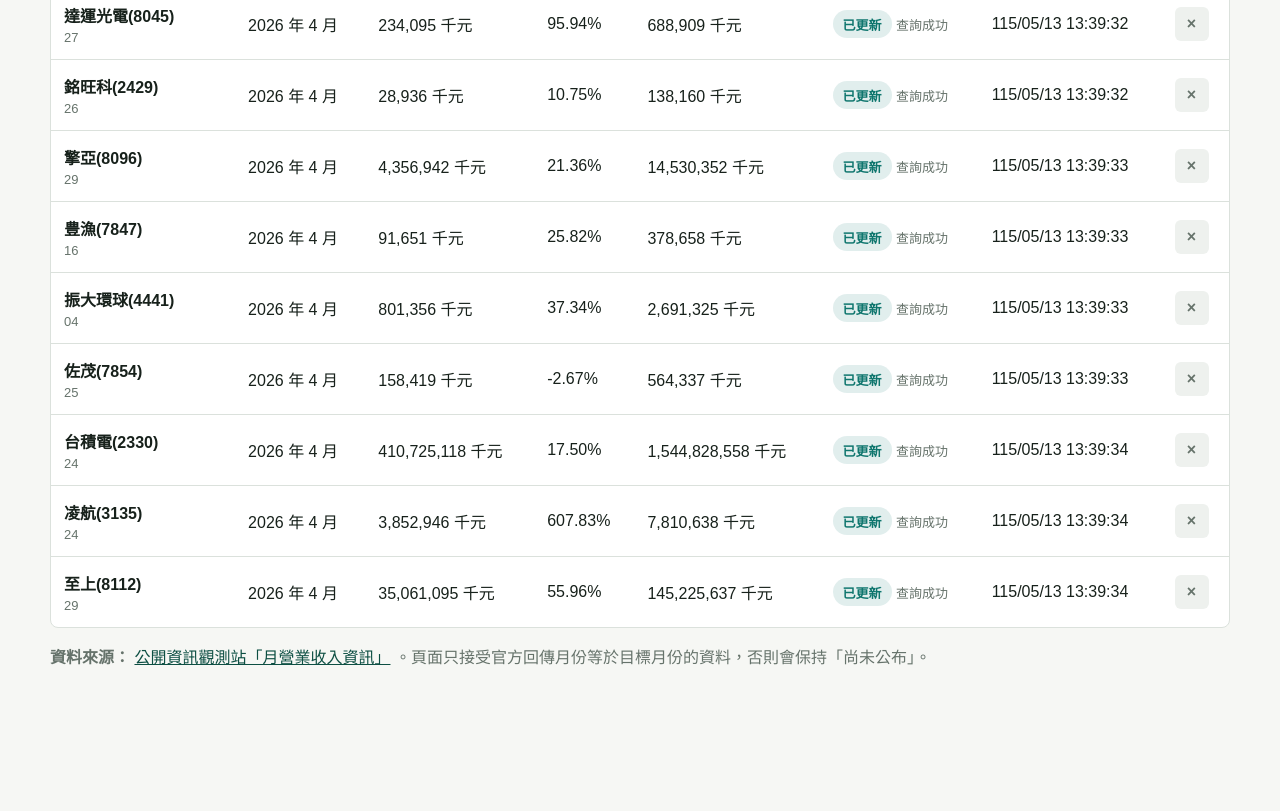
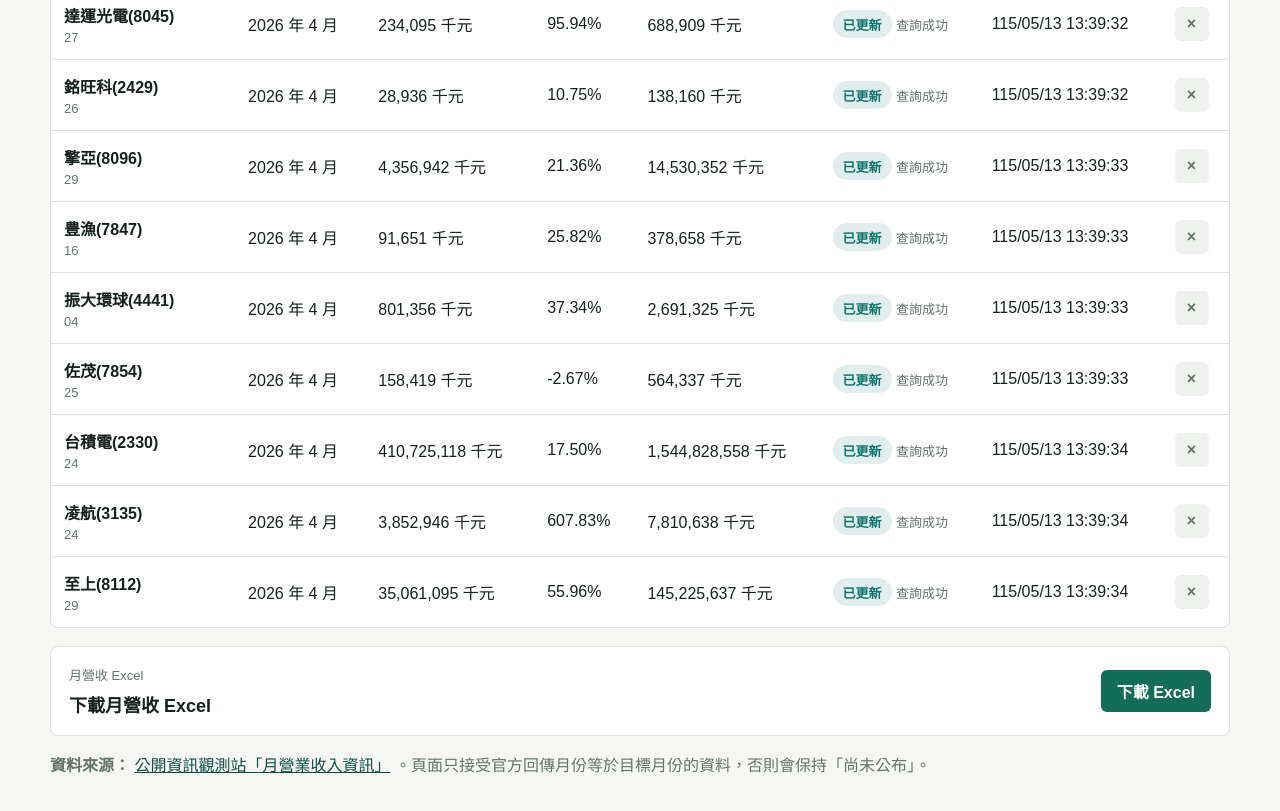
Before and after one commit to ibfs-automation/stock-revenue-tracker, a website: page public/index.html in a window 1280 px wide. Shown: the part 2196-3007 px from the top of the page. Before the commit the page ends 2899 px from the top, so only its background shows below. Drawn offline with Linux system fonts and the light colour scheme; no server answers.

Commit message:
Update styles.css

```diff
--- a/public/styles.css
+++ b/public/styles.css
@@ -302,3 +302,44 @@
 .daily-updates p {
   margin: 0;
 }
+.excel-download {
+  display: flex;
+  align-items: center;
+  justify-content: space-between;
+  gap: 16px;
+  margin-top: 18px;
+  padding: 18px;
+  border: 1px solid var(--line);
+  border-radius: 8px;
+  background: var(--panel);
+}
+
+.excel-download strong {
+  display: block;
+  font-size: 18px;
+}
+
+.excel-download a {
+  display: inline-flex;
+  align-items: center;
+  justify-content: center;
+  min-height: 42px;
+  padding: 0 16px;
+  border-radius: 6px;
+  background: var(--accent);
+  color: #fff;
+  font-weight: 700;
+  text-decoration: none;
+  white-space: nowrap;
+}
+
+@media (max-width: 760px) {
+  .excel-download {
+    align-items: stretch;
+    flex-direction: column;
+  }
+
+  .excel-download a {
+    width: 100%;
+  }
+}
```
